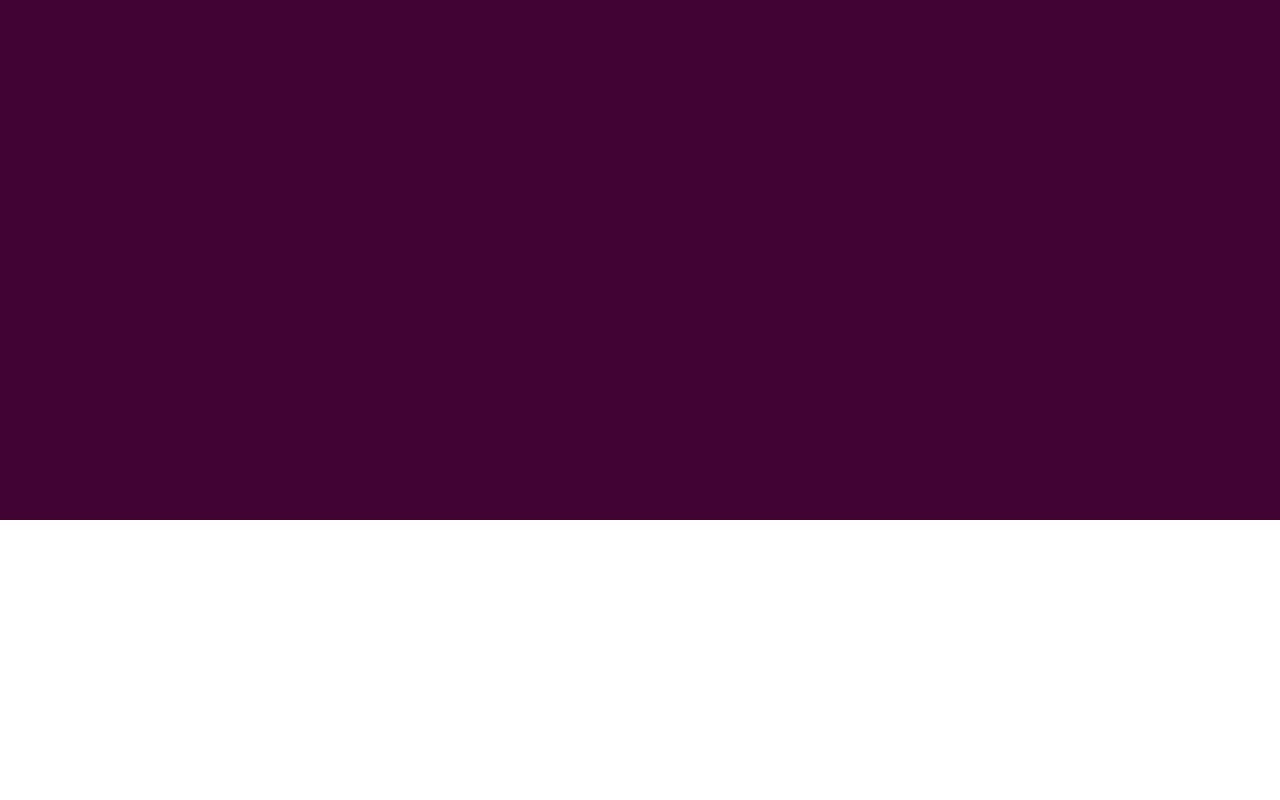
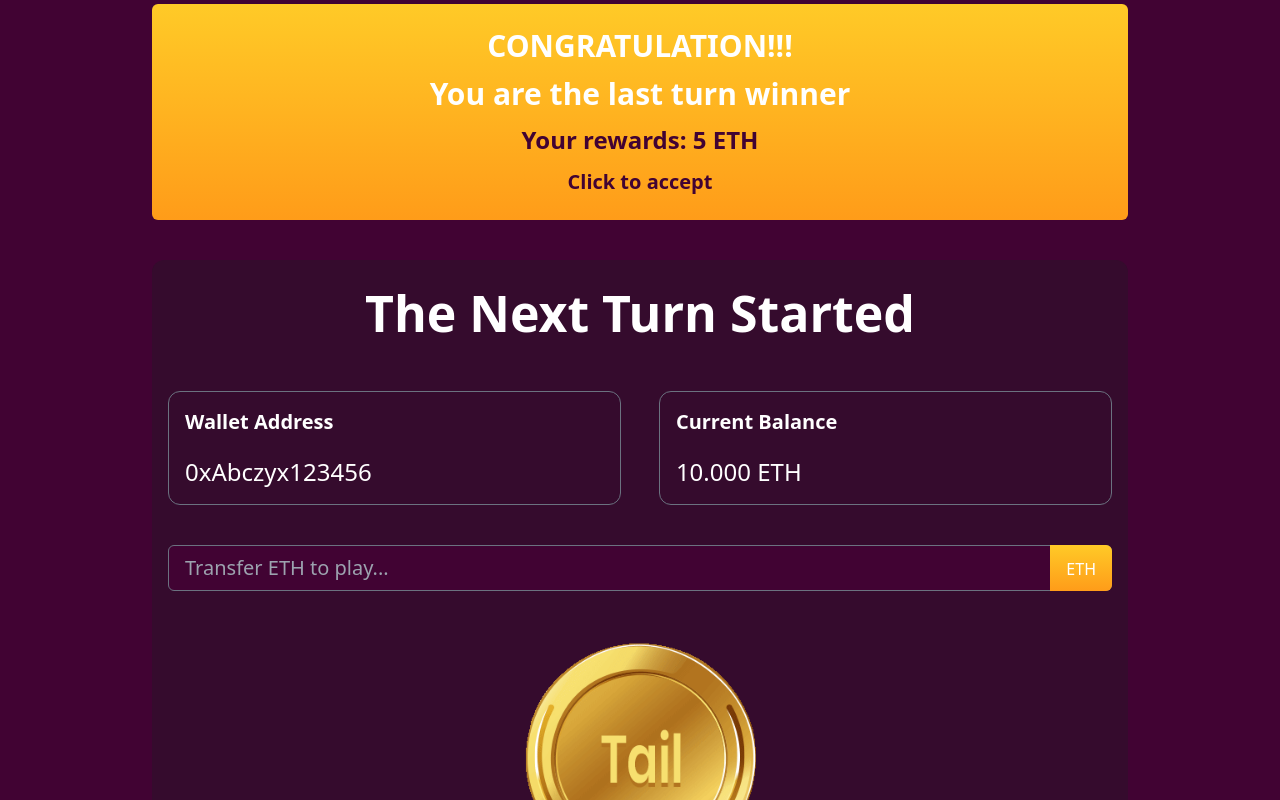
Before and after one commit to kuroneko2002/Ewallet, a React (Vite) app in the folder client/: page /player in a window 1280 px wide. Shown: the part 280-1080 px from the top of the page. Before the commit the page ends 800 px from the top, so only its background shows below. Built offline with nearby package versions, Linux system fonts and the light colour scheme.

Commit message:
complete UI

```diff
--- a/client/package.json
+++ b/client/package.json
@@ -16,6 +16,7 @@
     "lucide-react": "^0.372.0",
     "react": "^18.2.0",
     "react-card-flip": "^1.2.2",
+    "react-dice-roll": "^1.2.2",
     "react-dom": "^18.2.0",
     "react-fast-marquee": "^1.6.4",
     "react-router-dom": "^6.22.3",
--- /dev/null
+++ b/client/src/components/PickWinnerCard.tsx
@@ -0,0 +1,29 @@
+interface PropType {
+  diceValue: number;
+  setDiceValue: React.Dispatch<React.SetStateAction<number>>;
+}
+
+const PickWinnerCard = (props: PropType) => {
+  const { diceValue, setDiceValue } = props;
+
+  return (
+    <div className="w-full bg-gradient-to-b from-primary-yellow to-secondary-yellow px-4 py-2 rounded-md flex gap-3 flex-col items-center">
+      <h1 className="text-4xl font-bold text-center max-w-[500px] truncate">
+        Address Winner: {diceValue}
+      </h1>
+      <h1 className="text-3xl text-primary-purple font-bold text-center">
+        Rewards: 5 ETH
+      </h1>
+      <button
+        className="mt-5 text-xl text-primary-purple font-bold"
+        onClick={() => {
+          setDiceValue(0);
+        }}
+      >
+        Click to start new turn
+      </button>
+    </div>
+  );
+};
+
+export default PickWinnerCard;
--- /dev/null
+++ b/client/src/components/WinnerCard.tsx
@@ -0,0 +1,24 @@
+interface PropType {
+  reward: string | number;
+}
+
+const WinnerCard = (props: PropType) => {
+  const { reward } = props;
+
+  return (
+    <div className="bg-gradient-to-b from-primary-yellow to-secondary-yellow rounded-md p-6 flex flex-col items-center gap-3">
+      <h1 className="text-3xl font-bold text-center">CONGRATULATION!!!</h1>
+      <h1 className="text-3xl font-bold text-center">
+        You are the last turn winner
+      </h1>
+      <h2 className="text-2xl text-primary-purple font-bold text-center">
+        Your rewards: {reward} ETH
+      </h2>
+      <p className="text-xl text-primary-purple font-bold text-center hover:cursor-pointer hover:underline">
+        Click to accept
+      </p>
+    </div>
+  );
+};
+
+export default WinnerCard;
--- a/client/src/pages/Owner.tsx
+++ b/client/src/pages/Owner.tsx
@@ -1,93 +1,96 @@
-import { useEffect, useState } from "react";
-import Marquee from "react-fast-marquee";
-import ReactCardFlip from "react-card-flip";
+import { useState } from "react";
+import Dice from "react-dice-roll";
+
+import PickWinnerCard from "@/components/PickWinnerCard";
 
 const Owner = () => {
-  const [value, setValue] = useState<string>("");
-  const [isFlipped, setIsFlipped] = useState<boolean>(true);
+  const players: string[] = [
+    "0xAbc123456mnq",
+    "0xAbc123457mnq",
+    "0xAbc123458mnq",
+  ];
 
-  const handlePlay = (e: React.FormEvent<HTMLFormElement>) => {
-    e.preventDefault();
-    console.log(value);
+  // const [players, setPlayers] = useState<string[]>([
+  //   "0xAbc123456mnq",
+  //   "0xAbc123457mnq",
+  //   "0xAbc123458mnq",
+  // ]);
+  // const [winner, setWinner] = useState<number>(0);
+  const [diceValue, setDiceValue] = useState<number>(0);
 
-    setValue("");
+  const handleGetPlayers = () => {
+    console.log("Get players...");
   };
 
-  useEffect(() => {
-    const timer = setInterval(() => {
-      setIsFlipped(!isFlipped);
-    }, 1000);
+  const handlePickWinner = (value: number) => {
+    console.log("Pick winner...");
 
-    return () => {
-      clearInterval(timer);
-    };
-  });
+    setDiceValue(value);
+  };
 
   return (
     <div className="bg-primary-purple">
-      <div className="my-10 py-4 w-full bg-secondary-purple">
-        <Marquee>
-          <div className="flex items-center gap-3 text-xl font-bold">
-            <h1 className="text-primary-yellow">Last winner:</h1>
-            <h1>0xAbczyx123456</h1>
-          </div>
-        </Marquee>
-      </div>
       <section className="mx-auto max-w-screen-lg p-6">
-        <form
-          className="bg-secondary-purple p-4 rounded-xl"
-          onSubmit={(e) => {
-            handlePlay(e);
-          }}
-        >
+        <div className="bg-secondary-purple p-4 rounded-xl">
           <h1 className="text-[50px] font-bold text-center">
-            The Next Turn Started
+            Contract Control
           </h1>
           <div className="mt-10 w-full flex gap-5 flex-wrap items-center justify-between">
             <div className="w-[100%] md:w-[48%] border border-gray-500 p-4 rounded-xl">
-              <h1 className="text-xl font-bold">Wallet Address</h1>
-              <p className="mt-5 max-w-[500px] truncate">0xAbczyx123456</p>
+              <h1 className="text-xl font-bold">Contract Address</h1>
+              <p className="text-2xl mt-5 max-w-[500px] truncate">
+                0xAbczyx123456
+              </p>
             </div>
             <div className="w-[100%] md:w-[48%] border border-gray-500 p-4 rounded-xl">
               <h1 className="text-xl font-bold">Current Balance</h1>
-              <p className="mt-5 max-w-[500px] truncate">0xAbczyx123456</p>
+              <p className="text-2xl mt-5 max-w-[500px] truncate">5 ETH</p>
             </div>
           </div>
-          <div className="relative mt-10 w-full flex">
-            <input
-              placeholder="Transfer ETH to play..."
-              className="text-xl w-full px-4 py-2 bg-primary-purple border border-gray-500 rounded-md"
-              value={value}
-              onChange={(e) => {
-                setValue(e.target.value);
-              }}
-            />
-            <div className="h-full absolute right-0 bg-gradient-to-b from-primary-yellow to-secondary-yellow py-3 px-4 rounded-r-md">
-              ETH
+          <div className="my-10 flex flex-col gap-8">
+            <div className="flex items-center gap-5">
+              <h1 className="text-3xl font-bold">Player List</h1>
+              <button
+                className="bg-gradient-to-b from-primary-yellow to-secondary-yellow px-4 py-2 rounded-md text-xl font-bold"
+                onClick={() => {
+                  handleGetPlayers();
+                }}
+              >
+                Click to get
+              </button>
+            </div>
+            <div className="border border-gray-500 p-4 rounded-xl flex flex-col gap-3">
+              {players?.map((player: string) => {
+                return (
+                  <p key={player} className="text-2xl max-w-[500px] truncate">
+                    {player}
+                  </p>
+                );
+              })}
             </div>
           </div>
-          <div className="mt-10 flex justify-center">
-            <ReactCardFlip
-              isFlipped={isFlipped}
-              infinite={true}
-              flipDirection="horizontal"
-            >
-              <img
-                className="w-[250px]"
-                src="assets/head.png"
-                alt="card-head"
-              />
-              <img
-                className="w-[250px]"
-                src="assets/tail.png"
-                alt="card-tail"
-              />
-            </ReactCardFlip>
+          <div className="my-10 flex flex-col gap-8">
+            <div className="flex items-center gap-5">
+              <h1 className="text-3xl font-bold">Pick Winner</h1>
+            </div>
+            <div className="flex justify-center">
+              {diceValue !== 0 ? (
+                <PickWinnerCard
+                  diceValue={diceValue}
+                  setDiceValue={setDiceValue}
+                />
+              ) : (
+                <div className="flex flex-col items-center gap-12">
+                  <Dice
+                    size={150}
+                    onRoll={(value) => handlePickWinner(value)}
+                  />
+                  <p className="text-gray-400">Click dice to pick winner</p>
+                </div>
+              )}
+            </div>
           </div>
-          <button className="w-full mt-10 bg-gradient-to-b from-primary-yellow to-secondary-yellow px-4 py-2 rounded-md text-[30px] font-bold">
-            Play Now
-          </button>
-        </form>
+        </div>
       </section>
     </div>
   );
--- a/client/src/pages/Player.tsx
+++ b/client/src/pages/Player.tsx
@@ -1,5 +1,111 @@
+import { useEffect, useState } from "react";
+import Marquee from "react-fast-marquee";
+import ReactCardFlip from "react-card-flip";
+import { toast } from "react-toastify";
+
+import WinnerCard from "@/components/WinnerCard";
+
 const Player = () => {
-  return <div>Player</div>;
+  const [value, setValue] = useState<string>("");
+  const [isFlipped, setIsFlipped] = useState<boolean>(true);
+
+  const handlePlay = (e: React.FormEvent<HTMLFormElement>) => {
+    e.preventDefault();
+
+    if (value === "") {
+      toast.error("Please type ETH to play!");
+      return;
+    }
+
+    console.log(value);
+    toast.success("Play next turn successfully!");
+
+    setValue("");
+  };
+
+  useEffect(() => {
+    const timer = setInterval(() => {
+      setIsFlipped(!isFlipped);
+    }, 1000);
+
+    return () => {
+      clearInterval(timer);
+    };
+  });
+
+  return (
+    <div className="bg-primary-purple">
+      <div className="my-10 py-4 w-full bg-secondary-purple">
+        <Marquee>
+          <div className="flex items-center gap-3 text-xl font-bold">
+            <h1 className="text-primary-yellow">Last winner:</h1>
+            <h1>0xAbczyx123456</h1>
+          </div>
+        </Marquee>
+      </div>
+      <section className="mx-auto max-w-screen-lg p-6">
+        <div className="my-10">
+          <WinnerCard reward={5} />
+        </div>
+        <form
+          className="bg-secondary-purple p-4 rounded-xl"
+          onSubmit={(e) => {
+            handlePlay(e);
+          }}
+        >
+          <h1 className="text-[50px] font-bold text-center">
+            The Next Turn Started
+          </h1>
+          <div className="mt-10 w-full flex gap-5 flex-wrap items-center justify-between">
+            <div className="w-[100%] md:w-[48%] border border-gray-500 p-4 rounded-xl">
+              <h1 className="text-xl font-bold">Wallet Address</h1>
+              <p className="text-2xl mt-5 max-w-[500px] truncate">
+                0xAbczyx123456
+              </p>
+            </div>
+            <div className="w-[100%] md:w-[48%] border border-gray-500 p-4 rounded-xl">
+              <h1 className="text-xl font-bold">Current Balance</h1>
+              <p className="text-2xl mt-5 max-w-[500px] truncate">10.000 ETH</p>
+            </div>
+          </div>
+          <div className="relative mt-10 w-full flex">
+            <input
+              placeholder="Transfer ETH to play..."
+              className="text-xl w-full px-4 py-2 bg-primary-purple border border-gray-500 rounded-md"
+              value={value}
+              onChange={(e) => {
+                setValue(e.target.value);
+              }}
+            />
+            <div className="h-full absolute right-0 bg-gradient-to-b from-primary-yellow to-secondary-yellow py-3 px-4 rounded-r-md">
+              ETH
+            </div>
+          </div>
+          <div className="mt-10 flex justify-center">
+            <ReactCardFlip
+              isFlipped={isFlipped}
+              infinite={true}
+              flipDirection="horizontal"
+            >
+              <img
+                className="w-[250px]"
+                src="assets/head.png"
+                alt="card-head"
+              />
+              <img
+                className="w-[250px]"
+                src="assets/tail.png"
+                alt="card-tail"
+              />
+            </ReactCardFlip>
+          </div>
+          <button className="w-full mt-10 bg-gradient-to-b from-primary-yellow to-secondary-yellow px-4 py-2 rounded-md text-[30px] font-bold">
+            Play Now
+          </button>
+        </form>
+      </section>
+    </div>
+  );
 };
 
 export default Player;
```
Also changed, not shown: 1 other file (tests, documents, lock files or other folders).
